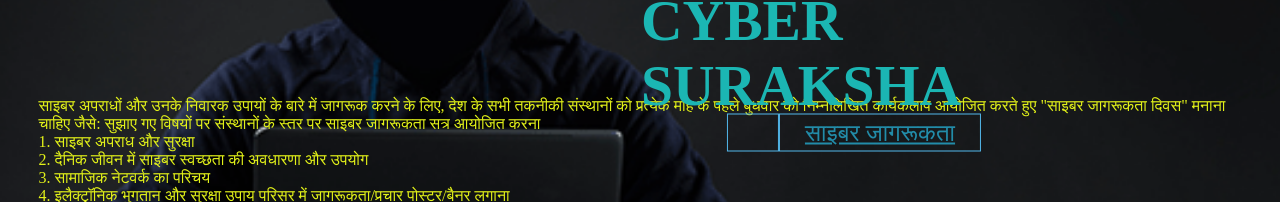
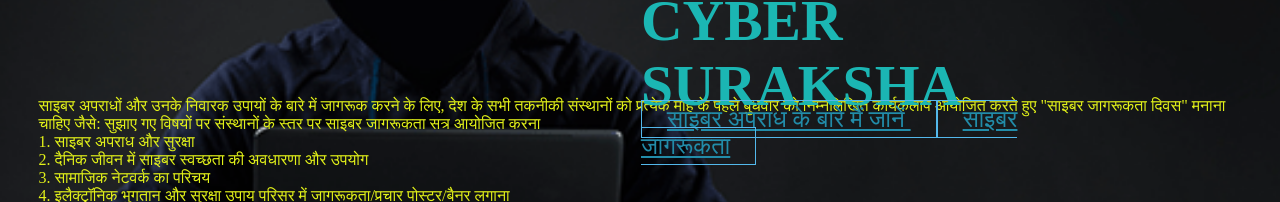
Before and after one commit to diavssingh/ek-lavya.github.io, a plain HTML site: page index.HTML in a window 1280 px wide. Shown: the part 387-589 px from the top of the page. Drawn offline with Linux system fonts and the light colour scheme.

Commit message:
जाने

```diff
--- a/index.HTML
+++ b/index.HTML
@@ -28,7 +28,7 @@
         </div>
 
         <div class="button">
-            <a href class="btn"></a>
+            <a href class="btn">साइबर अपराध के बारे मैं जानें  </a>
             <a href="cyber awarness.html" class="btn">साइबर जागरूकता  </a>
         </div>
 
```
